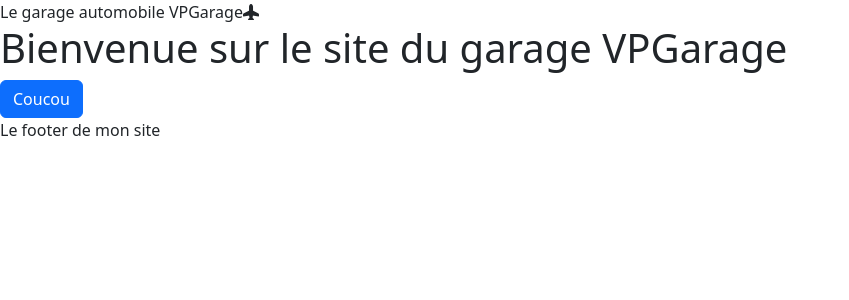
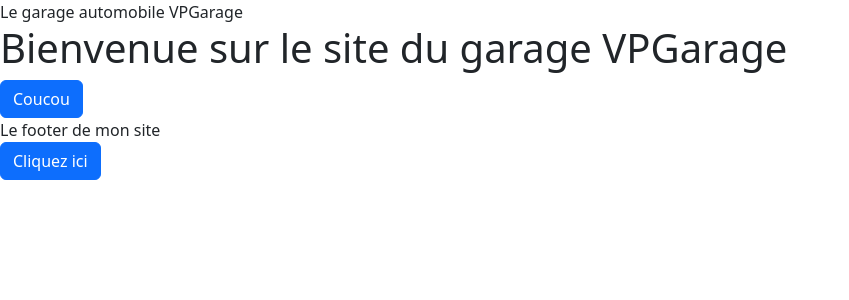
Before and after one commit to SuperKarine/GParrot-FrontBack, a PHP site: page / in a window 1280 px wide. Shown: the top 300 px of the page, without its empty margins (0-849 px from the left). Run offline with PHP 8.4, Linux system fonts and the light colour scheme; style sheets or scripts are compiled from the project's sources; some libraries are stand-ins or nearby versions.

```diff
--- a/Scss/_custom.scss
+++ b/Scss/_custom.scss
@@ -2,6 +2,13 @@
 // Option A: Include all of Bootstrap
 
 // Include any default variable overrides here (though functions won't be available)
+$primary: #E6C30D;
+$secondary: #E6C30D;
+$Dark: #534949;
+$black: #292222;
+$font-family-sans-serif:"Montserrat", sans-serif !default;
+$font-family-sans-serif: "Hind Madurai", serif !default;
 
-@import "https://cdn.jsdelivr.net/npm/bootstrap@5.3.3/dist/css/bootstrap.min.css"
+@import url("/node_modules/bootstrap-icons/font/bootstrap-icons.css");
+@import 'custom';
 // Then add additional custom code here
--- a/index.html
+++ b/index.html
@@ -1,14 +1,15 @@
-
 <!DOCTYPE html>
 <html lang="fr">
 <head>
     <meta charset="UTF-8">
     <meta name="viewport" content="width=device-width, initial-scale=1.0">
     <link href="https://cdn.jsdelivr.net/npm/bootstrap@5.3.3/dist/css/bootstrap.min.css" rel="stylesheet" integrity="sha384-QWTKZyjpPEjISv5WaRU9OFeRpok6YctnYmDr5pNlyT2bRjXh0JMhjY6hW+ALEwIH" crossorigin="anonymous">
-    <link rel="stylesheet" href="https://cdn.jsdelivr.net/npm/bootstrap-icons@1.11.3/font/bootstrap-icons.min.css">
+    <link rel="stylesheet" href="node_modules/bootstrap/dist/css/bootstrap.min.css">
     <link rel="stylesheet" href="scss/main.css"/>
 
+
     <title>Document</title>
+
 </head>
 <body>
 <header> Le garage automobile VPGarage<i class="bi bi-airplane-fill"></i> </header>
@@ -17,14 +18,30 @@
 <main id="main-page">
 
     <!-- Le contenu de ma page -->
-
-
+    <button class="btn btn-primary">Cliquez ici</button>
 </main>
 
 <footer>Le footer de mon site</footer>
 
 
 <script type="module" src="Router/router.js"></script>
-    <script src="https://cdn.jsdelivr.net/npm/bootstrap@5.3.3/dist/js/bootstrap.bundle.min.js" integrity="sha384-YvpcrYf0tY3lHB60NNkmXc5s9fDVZLESaAA55NDzOxhy9GkcIdslK1eN7N6jIeHz" crossorigin="anonymous"></script>
+<script src="node_modules/bootstrap/dist/js/bootstrap.bundle.min.js"></script>
+
+
+
 </body>
+
 </html>
+
+<!DOCTYPE html>
+<html lang="en">
+<head>
+    <link rel="stylesheet" href="node_modules/bootstrap/dist/css/bootstrap.min.css">
+    <title>Document</title>
+</head>
+<body>
+<button class="btn btn-primary">Cliquez ici</button>
+<script src="node_modules/bootstrap/dist/js/bootstrap.bundle.min.js"></script>
+</body>
+
+</html>
```
Lines whose indentation alone changed are shown as unchanged.
